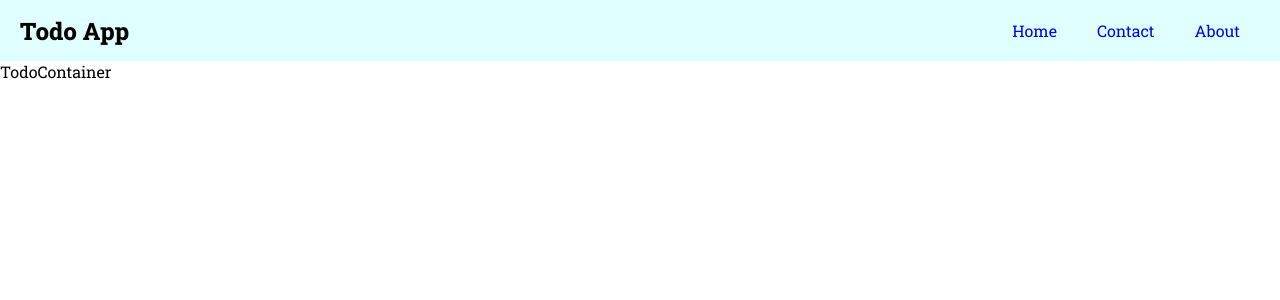
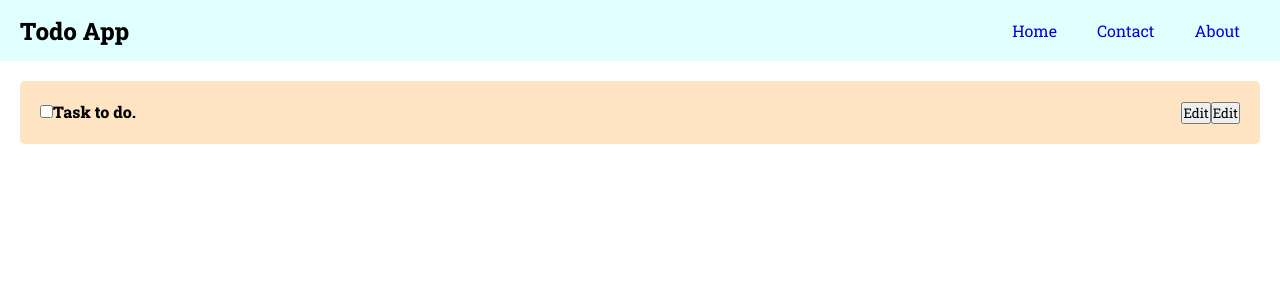
Before and after one commit to mubinkhan17102/todo-best-practice, a React (Create React App) app: page / in a window 1280 px wide. Shown: the top 300 px of the page. Built offline with nearby package versions, Linux system fonts and the light colour scheme.

Commit message:
add todo container and children

```diff
--- a/package.json
+++ b/package.json
@@ -3,6 +3,10 @@
   "version": "0.1.0",
   "private": true,
   "dependencies": {
+    "@fortawesome/fontawesome-svg-core": "^6.3.0",
+    "@fortawesome/free-regular-svg-icons": "^6.3.0",
+    "@fortawesome/free-solid-svg-icons": "^6.3.0",
+    "@fortawesome/react-fontawesome": "^0.2.0",
     "@testing-library/jest-dom": "^5.16.5",
     "@testing-library/react": "^13.4.0",
     "@testing-library/user-event": "^13.5.0",
--- a/src/App.scss
+++ b/src/App.scss
@@ -3,3 +3,7 @@
   padding: 0;
   font-family: 'Roboto Slab', serif;
 }
+
+.flex{
+  display: flex;
+}
--- a/src/containers/todoContainer/TodoContainer.tsx
+++ b/src/containers/todoContainer/TodoContainer.tsx
@@ -1,8 +1,9 @@
 import React from 'react'
 import './TodoContainer.modules.scss'
+import TodoItem from './TodoItem/TodoItem'
 
 export const TodoContainer = () => {
   return (
-    <div>TodoContainer</div>
+    <TodoItem/>
   )
 }
--- /dev/null
+++ b/src/containers/todoContainer/TodoItem/TodoItem.module.scss
@@ -0,0 +1,11 @@
+.ItemStyle{
+    background-color: bisque;
+    padding: 20px;
+    margin: 20px;
+    border-radius: 5px;
+    justify-content: space-between;
+
+    .ItemContent{
+        font-weight: bold;
+    }
+}
--- /dev/null
+++ b/src/containers/todoContainer/TodoItem/TodoItem.tsx
@@ -0,0 +1,21 @@
+import React from 'react'
+import classes from './TodoItem.module.scss'
+
+const TodoItem = () => {
+  const testElement = React.createElement('div', null, []);
+  console.log(testElement);
+  return (
+    <div className={`${classes.ItemStyle} flex`}>
+        <div className={`${classes.ItemContent}`}>
+            <input type="checkbox" />
+            Task to do.
+        </div>
+        <div>
+            <button>Edit</button>
+            <button>Edit</button>
+        </div>
+    </div>
+  )
+}
+
+export default TodoItem
```
Also changed, not shown: 1 other file (tests, documents, lock files or other folders).
